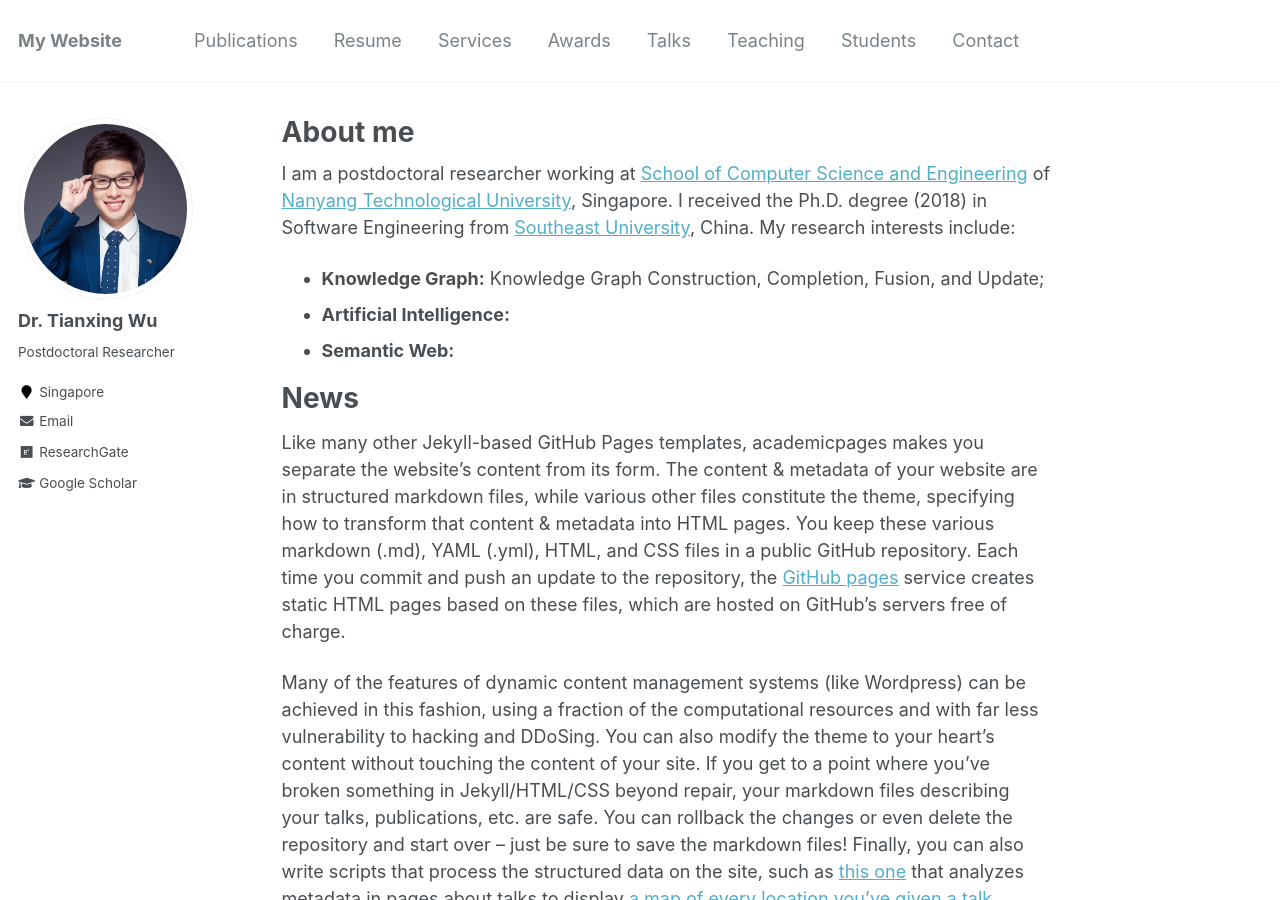
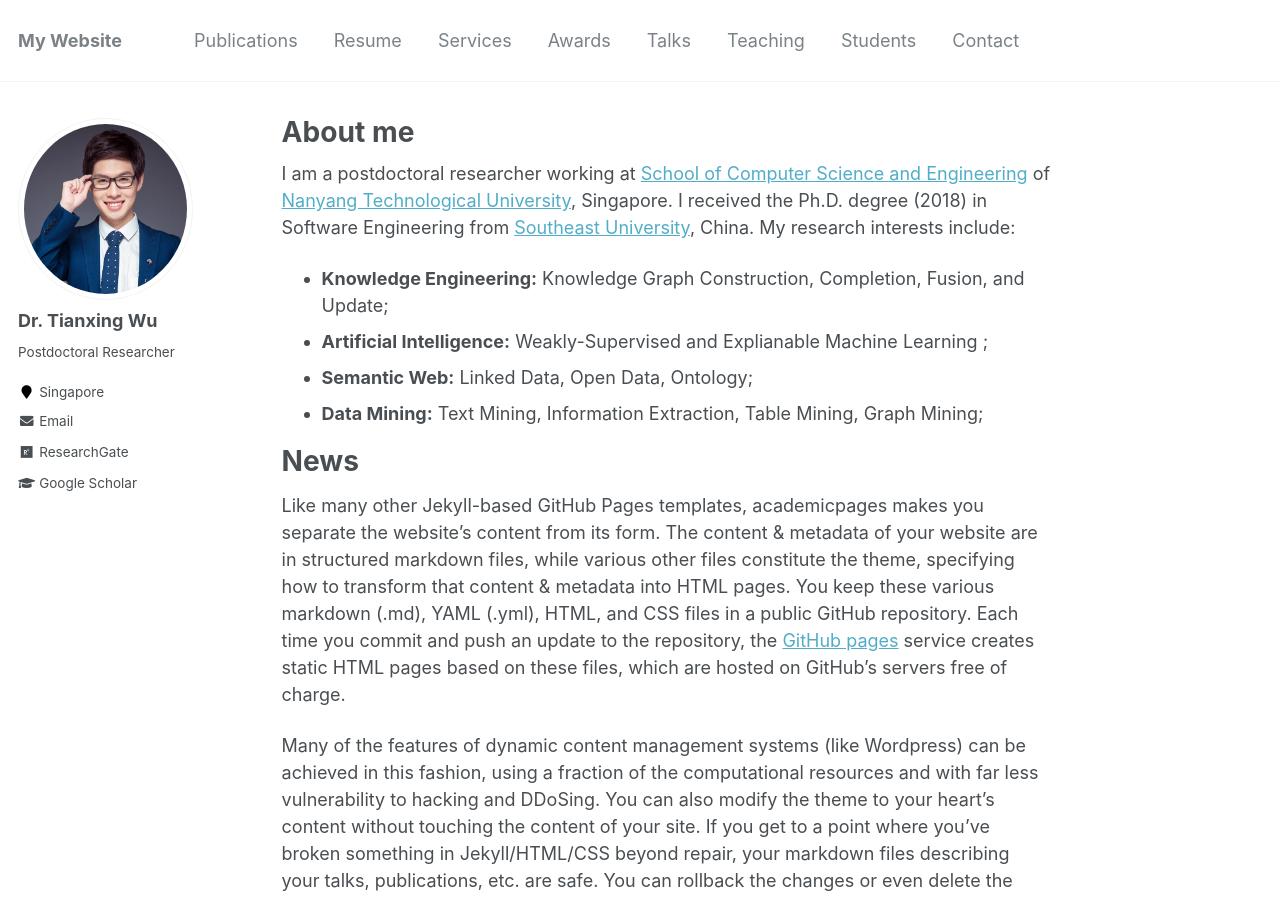
Before and after one commit to tianxing-wu/tianxing-wu.github.io, a Jekyll site: the page built from _pages/about.md, in a window 1280 px wide and 900 px high. Built offline with Jekyll 4.4.1, drawn with Linux system fonts in a browser that asks for light colours.

Commit message:
site update

```diff
--- a/_pages/about.md
+++ b/_pages/about.md
@@ -9,9 +9,10 @@ redirect_from:
 ---
 
 I am a postdoctoral researcher working at [School of Computer Science and Engineering](http://scse.ntu.edu.sg) of [Nanyang Technological University](https://www.ntu.edu.sg), Singapore. I received the Ph.D. degree (2018) in Software Engineering from [Southeast University](https://www.seu.edu.cn), China. My research interests include:
-* **Knowledge Graph:** Knowledge Graph Construction, Completion, Fusion, and Update;
-* **Artificial Intelligence:**
-* **Semantic Web:**
+* **Knowledge Engineering:** Knowledge Graph Construction, Completion, Fusion, and Update;
+* **Artificial Intelligence:** Weakly-Supervised and Explianable Machine Learning ;
+* **Semantic Web:** Linked Data, Open Data, Ontology;
+* **Data Mining:** Text Mining, Information Extraction, Table Mining, Graph Mining;
 
 News
 ======
```
Also changed, not shown: 1 other file.
